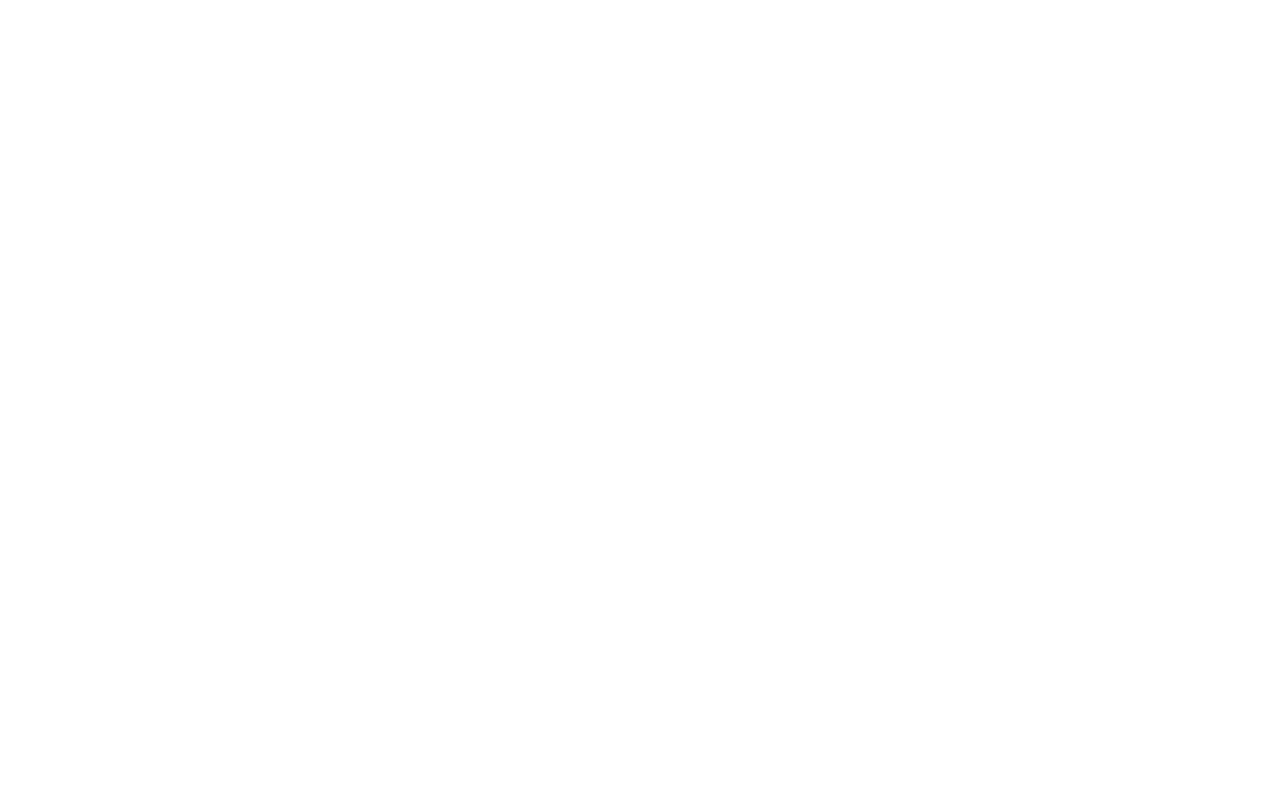
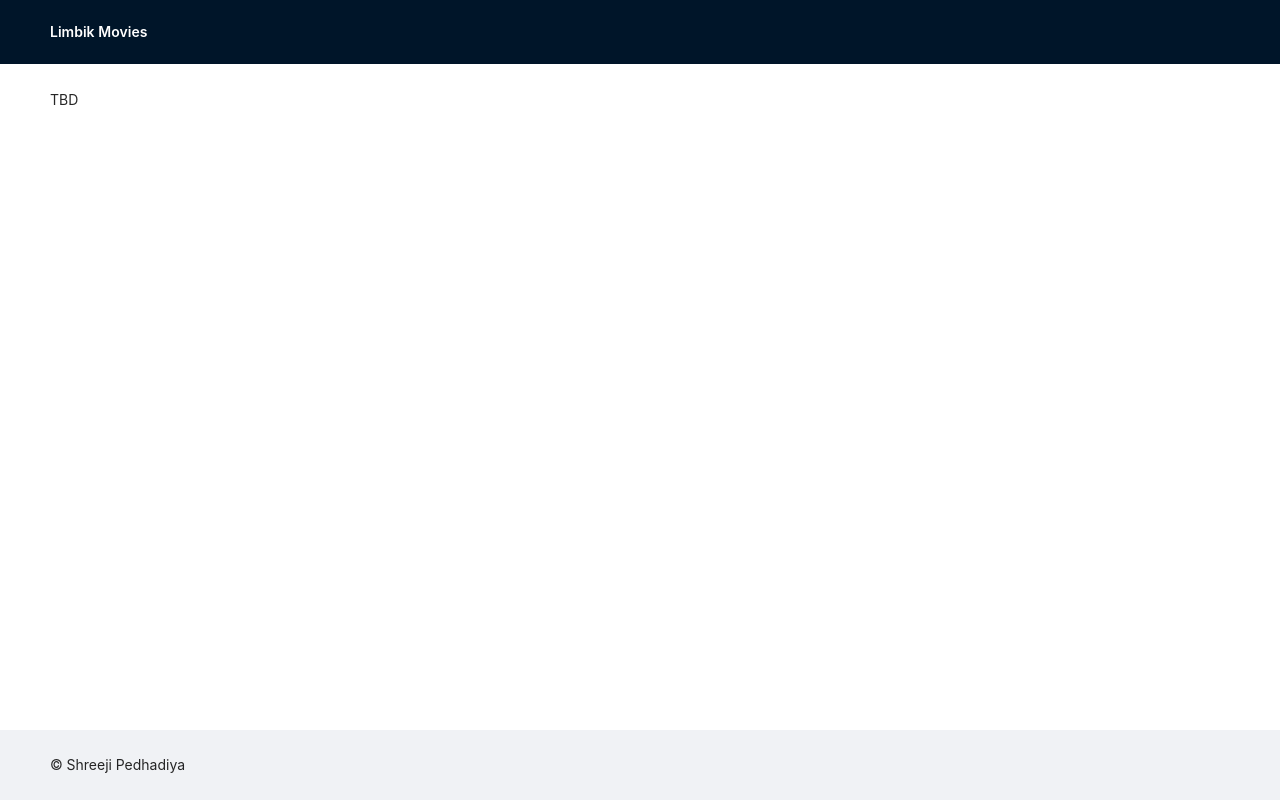
Before and after one commit to shreejilucifer/limbik-assignment, a Next.js app in the folder apps/client/: page / in a window 1280 px wide. Built offline with nearby package versions, Linux system fonts and the light colour scheme.

Commit message:
feat: Added Page Layout UI Component

```diff
--- a/apps/client/package.json
+++ b/apps/client/package.json
@@ -9,6 +9,7 @@
     "lint": "next lint"
   },
   "dependencies": {
+    "antd": "^4.18.9",
     "next": "12.1.0",
     "react": "17.0.2",
     "react-dom": "17.0.2"
--- a/apps/client/pages/_app.tsx
+++ b/apps/client/pages/_app.tsx
@@ -1,4 +1,5 @@
 import type { AppProps } from "next/app";
+import "antd/dist/antd.css";
 
 function MyApp({ Component, pageProps }: AppProps) {
   return <Component {...pageProps} />;
--- a/apps/client/pages/index.tsx
+++ b/apps/client/pages/index.tsx
@@ -1,13 +1,12 @@
+import { Typography } from "antd";
 import type { NextPage } from "next";
-import Head from "next/head";
+import PageLayout from "../src/components/PageLayout";
 
 const Home: NextPage = () => {
   return (
-    <div>
-      <Head>
-        <title>Limbik Assignment</title>
-      </Head>
-    </div>
+    <PageLayout>
+      <Typography.Text>TBD</Typography.Text>
+    </PageLayout>
   );
 };
 
--- /dev/null
+++ b/apps/client/src/components/PageLayout.tsx
@@ -0,0 +1,31 @@
+import { Layout, Typography } from "antd";
+import React from "react";
+
+type Props = {
+  children: React.ReactElement | React.ReactElement[];
+};
+
+const PageLayout = ({ children }: Props) => {
+  return (
+    <Layout style={{ height: "100vh" }}>
+      <Layout.Header>
+        <Typography.Text style={{ color: "#fff" }} strong>
+          Limbik Movies
+        </Typography.Text>
+      </Layout.Header>
+      <Layout.Content
+        style={{
+          backgroundColor: "#fff",
+          paddingLeft: "50px",
+          paddingRight: "50px",
+          paddingTop: "25px",
+        }}
+      >
+        {children}
+      </Layout.Content>
+      <Layout.Footer>&copy; Shreeji Pedhadiya</Layout.Footer>
+    </Layout>
+  );
+};
+
+export default PageLayout;
```
Also changed, not shown: 1 other file (tests, documents, lock files or other folders).
